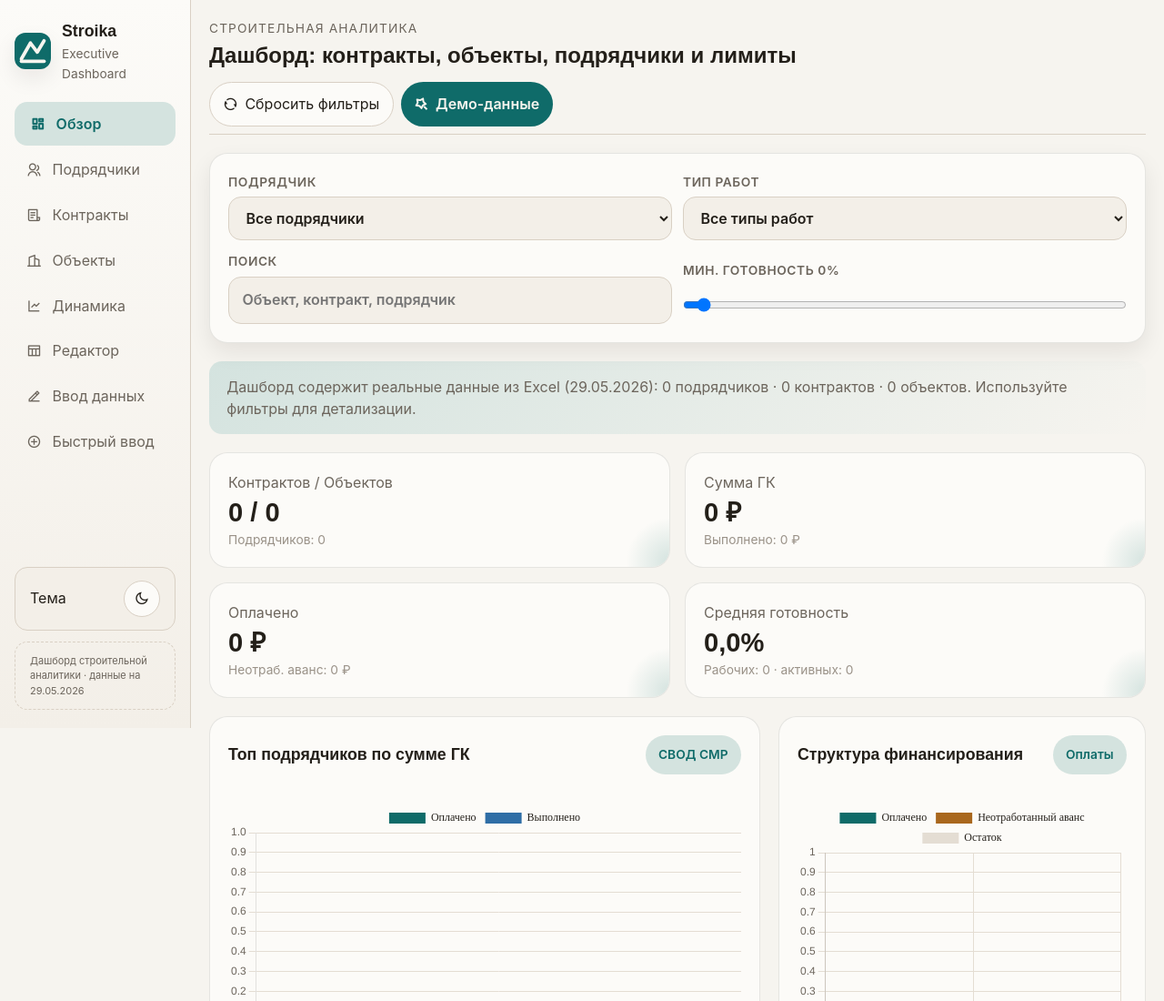
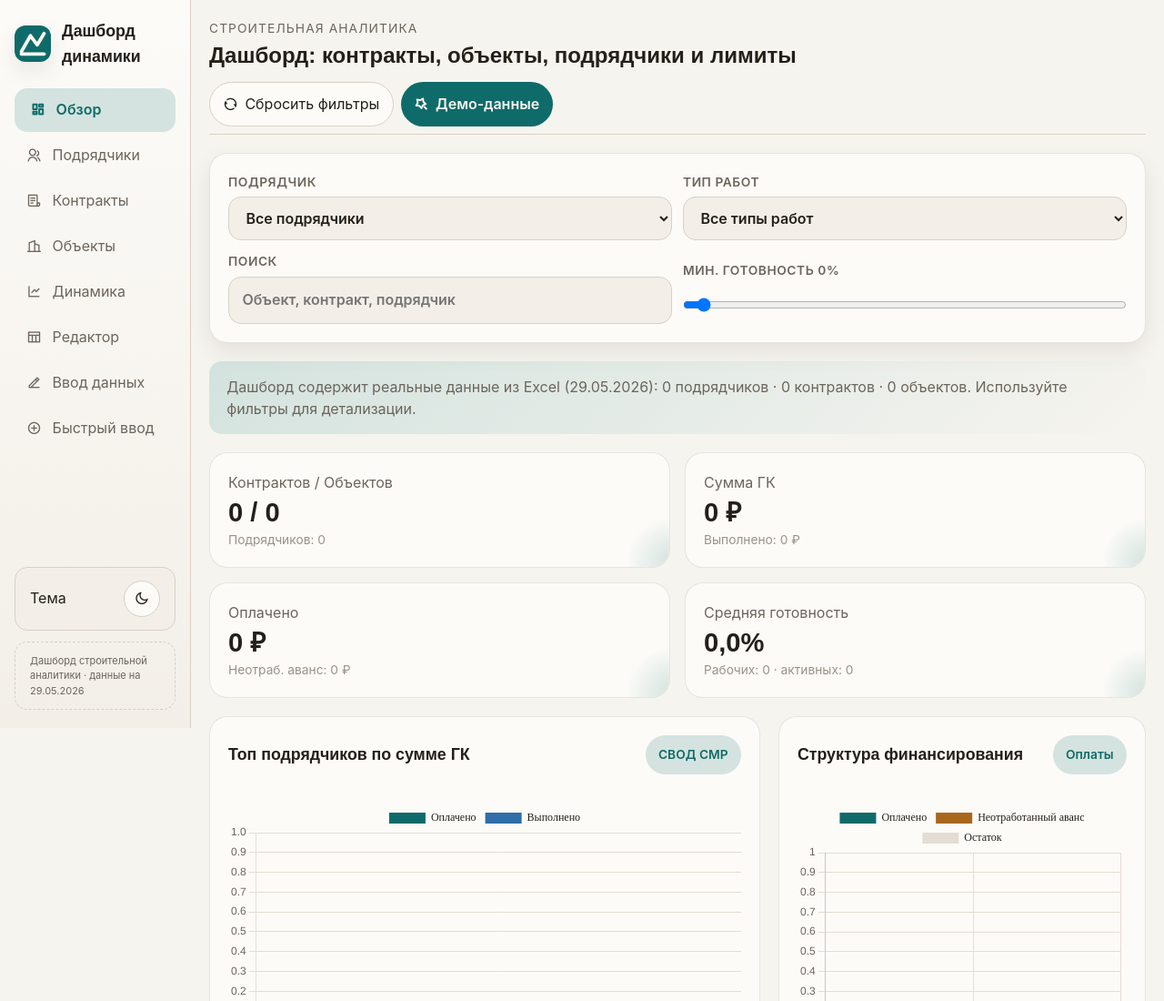
Before and after one commit to evgen100692-del/StroikaDashboard, a website: page app.html in a window 1280 px wide. Shown: the top 1100 px of the page at 91% size. Drawn offline with nearby package versions, Linux system fonts and the light colour scheme; a web font is replaced by a local one.

Commit message:
Мелкие правки

```diff
--- a/app.html
+++ b/app.html
@@ -28,8 +28,8 @@
           </svg>
         </div>
         <div>
-          <strong>Stroika</strong>
-          <p>Executive Dashboard</p>
+          <strong>Дашборд динамики</strong>
+          <p></p>
         </div>
       </div>
 
```
